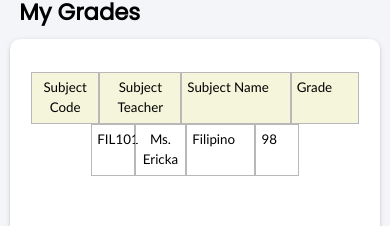
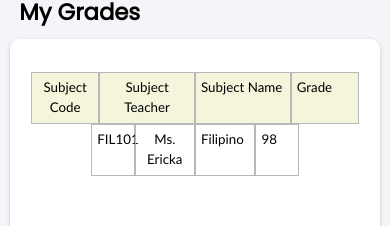
Before and after one commit to erickajanemacatol/lcsinhsportal, a React (Vite) app: page /grades in a window 390 px wide. Shown: the part 124-350 px from the top of the page. Built offline with nearby package versions, Linux system fonts and the light colour scheme.

Commit message:
Adjusted Col Size for Mobile View

```diff
--- a/src/pages/Home/Grades/Grades.tsx
+++ b/src/pages/Home/Grades/Grades.tsx
@@ -81,10 +81,10 @@ const Grades = () => {
                                             <IonCol class="col-border-header" size="2.5">
                                                 Subject Code
                                             </IonCol>
-                                            <IonCol class="col-border-header" size="3">
+                                            <IonCol class="col-border-header" size="3.5">
                                                 Subject Teacher
                                             </IonCol>
-                                            <IonCol class="col-border-header" size="4">
+                                            <IonCol class="col-border-header" size="3.5">
                                                 Subject Name
                                             </IonCol>
                                             <IonCol class="col-border-header" >
@@ -98,10 +98,10 @@ const Grades = () => {
                                             <IonCol class="col-border" size="2.5">
                                                 FIL101
                                             </IonCol>
-                                            <IonCol class="col-border" size="3">
+                                            <IonCol class="col-border" size="3.5">
                                                 Ms. Ericka
                                             </IonCol>
-                                            <IonCol class="col-border" size="4">
+                                            <IonCol class="col-border" size="3.5">
                                                 Filipino
                                             </IonCol>
                                             <IonCol class="col-border" >
```
